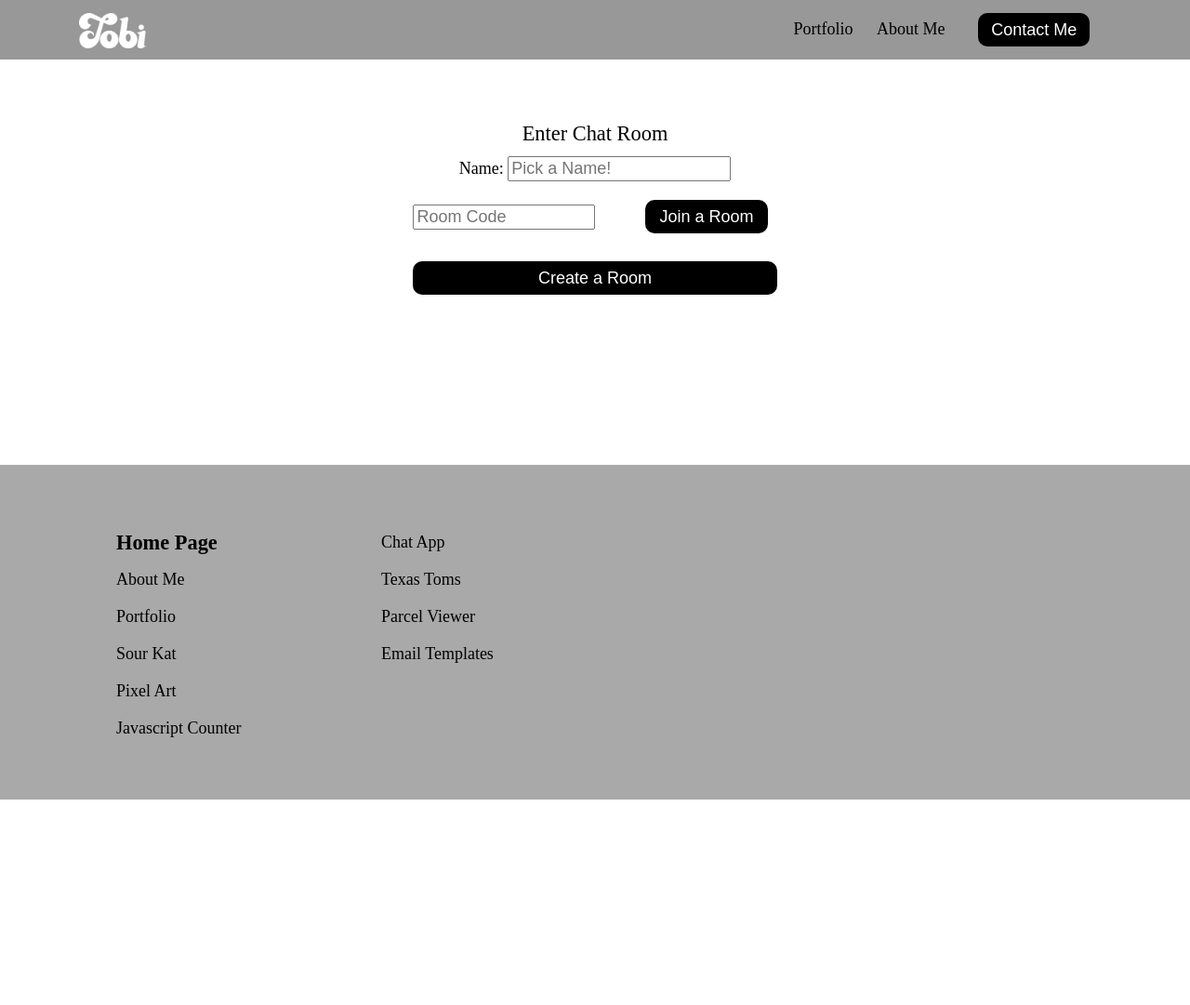
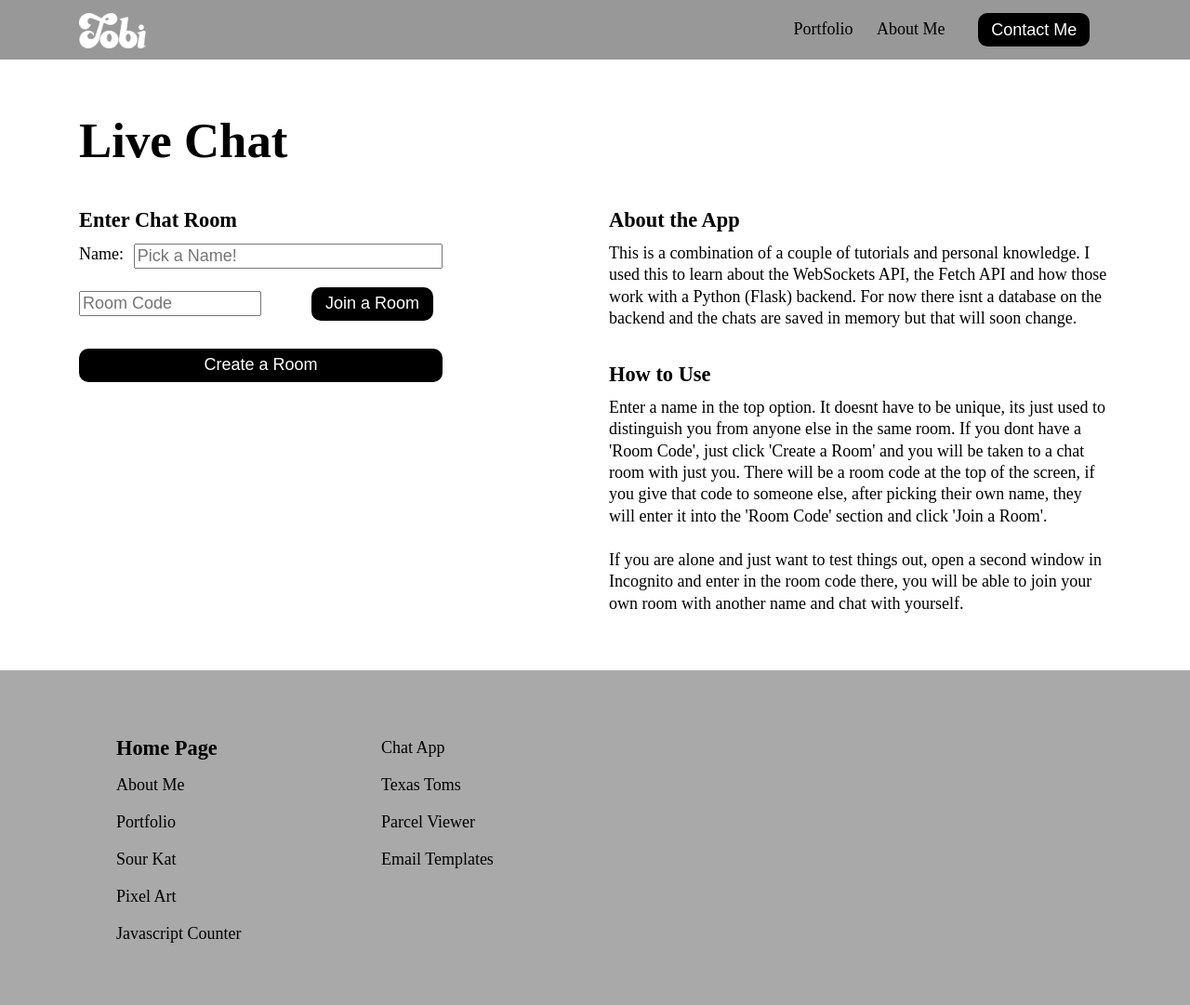
Before and after one commit to Tobitheghost/Tobitheghost.com, a Flask app: page /chat_app/ in a window 1280 px wide. Shown: the whole page at 93% size. Before the commit the page ends 860 px from the top, so only its background shows below. Run offline with Flask 3, Linux system fonts and the light colour scheme; some libraries are stand-ins or nearby versions.

Commit message:
reformatted chat app

```diff
--- a/website/static/chat_app/css/chat_app.css
+++ b/website/static/chat_app/css/chat_app.css
@@ -1,10 +1,30 @@
-/* chat_app.html */
+h3 {
+    font-weight: bolder;
+}
 
-section {
+.chat_title {
     display: flex;
-    height: 40vh;
-    align-items: center;
+    padding-bottom: 0px;
+    height: auto;
+    grid-column: 1/-1;
+}
+
+.chat-app, .info {
+    display: flex;
+    align-items: baseline;
     flex-direction: column;
+    width: 100%;
+    padding-top: 0px;
+}
+
+.chat-app {
+    grid-column: 1/7;
+    grid-row: 2;
+}
+
+.info {
+    grid-column: 7/-1;
+    grid-row: 2;
 }
 
 form {
@@ -14,7 +34,16 @@ form {
     gap: 10px;
 }
 
-.join {
+.chat-app .name {
+    display: flex;
+    width: 100%;
+    justify-content: space-between;
+    input {
+        width: 85%;
+    }
+}
+
+.chat-app .join {
     display: flex;
     justify-content: space-between;
     align-items: center;
@@ -23,55 +52,75 @@ form {
         height: 27px;
     } button {
         width: auto;
-        padding: 0px 15px;
+        padding: 0px 15px 0px;
     }
 }
 
-.create{
+.chat-app .create{
     width: 100%;
 }
 
-/* room.html */
-.message-box {
-    border: black 2px solid;
-    border-radius: 10px;
-    background-color: whitesmoke;
-    height: 80vh;
-    display: flex;
-    flex-direction: column;
-    width: 80vw;
-    align-items: stretch;
+.about {
+    padding-bottom: 24px;
 }
 
-.messages {
-    overflow-y: scroll;
-    flex: auto;
-    width: 100%;
+@media (max-width: 1110px) and (min-width: 730px) {
+
+    main {
+        display: grid;
+        column-gap: 30px;
+        grid-template-columns: repeat(8, 65px);
+        margin: 0 auto;
+        max-width: 730px;
     }
 
-.inputs {
-    align-items: baseline;
-    padding: 10px;
+    .chat_title {
         display: flex;
+        justify-content: center;
+        padding-bottom: 0px;
+        height: auto;
+        grid-column: 1/-1;
     }
 
-h2 {
-    text-align: center;
+    .chat-app {
+        align-items: center;
+        grid-row: 2;
+        grid-column: 1/-1;
     }
 
-#message {
-    flex: 1;
+    .info {
+        grid-row: 3;
+        grid-column: 1/-1;
     }
 
-.text {
-    display: flex;
-    flex-direction: row;
-    align-items: center;
-    justify-content: space-between;
-    padding: 0 10px 5px 10px;
 }
 
-.muted {
-    font-size: 10px;
-    color: darkgray;
+@media (max-width: 730px) {
+
+    main {
+        display: grid;
+        column-gap: 30px;
+        grid-template-columns: repeat(4, 65px);
+        margin: 0 auto;
+        max-width: 350px;
     }
+
+    .chat_title {
+        display: flex;
+        justify-content: center;
+        padding-bottom: 0px;
+        height: auto;
+        grid-column: 1/-1;
+    }
+
+    .chat-app {
+        align-items: center;
+        grid-row: 2;
+        grid-column: 1/-1;
+    }
+
+    .info {
+        grid-row: 3;
+        grid-column: 1/-1;
+    }
+}
--- a/website/static/parcel_viewer/css/parcel_viewer.css
+++ b/website/static/parcel_viewer/css/parcel_viewer.css
@@ -6,7 +6,6 @@ section {
 }
 
 article.text_input_container {
-  /* outline: solid red 2px; */
   grid-area: input;
   height: fit-content;
   display: flex;
@@ -15,7 +14,6 @@ article.text_input_container {
   align-content:end;
 
   input, label{
-    /* outline: solid red 2px; */
     align-self: self-start;
     width: 50%;
   }
@@ -34,7 +32,6 @@ article.text_input_container {
 
 article.text_detail_container {
   grid-area: text;
-  /* outline: solid red 2px; */
   font-weight: bolder;
 
   span {
@@ -44,7 +41,6 @@ article.text_detail_container {
 
 article.map_info_container {
   grid-area: map;
-  /* outline: solid red 2px; */
   min-height: 40vh;
 }
 
--- a/website/templates/chat_app/chat_app.html
+++ b/website/templates/chat_app/chat_app.html
@@ -10,10 +10,16 @@
 {% endblock %}
 
 {% block content %}
-<section class="chat-app">
+<section class="chat_title">
+    <article>
+        <h1>Live Chat</h1>
+    </article>
+</section>
+
+<section class="chat-app ">
     <h3>Enter Chat Room</h3>
     <form method="post">
-        <div>
+        <div class="name">
             <label>Name:</label>
             <input type="text" placeholder="Pick a Name!" name="name" value="{{name}}">
         </div>
@@ -29,4 +35,22 @@
         {% endif %}
     </form>
 </section>
+
+<section class="info">
+    <div class="about">
+        <h3>About the App</h3>
+        <p>This is a combination of a couple of tutorials and personal knowledge. I used this to learn about the WebSockets API, the Fetch API and how those work with a
+            Python (Flask) backend. For now there isnt a database on the backend and the chats are saved in memory but that will soon change.</p>
+    </div>
+    <div class="howto">
+        <h3>How to Use</h3>
+        <p>Enter a name in the top option. It doesnt have to be unique, its just used to distinguish you from anyone else in the same room. If you dont have a
+            'Room Code', just click 'Create a Room' and you will be taken to a chat room with just you. There will be a room code at the top of the screen, if
+            you give that code to someone else, after picking their own name, they will enter it into the 'Room Code' section and click 'Join a Room'.
+            <br><br>If you are alone and just want to test
+            things out, open a second window in Incognito and enter in the room code there, you will be able to join your own room with another name and chat with
+            yourself.</p>
+    </div>
+
+</section>
     {% endblock %}
--- a/website/templates/chat_app/room.html
+++ b/website/templates/chat_app/room.html
@@ -1,7 +1,7 @@
 {% extends "layout/base.html"%}
 {% block title %}Chat Room{% endblock %}
 {% block head %}
-<link rel="stylesheet" href="{{url_for('static', filename='chat_app/css/chat_app.css')}}">
+<link rel="stylesheet" href="{{url_for('static', filename='chat_app/css/chat_room.css')}}">
 <script src="https://cdnjs.cloudflare.com/ajax/libs/socket.io/4.0.1/socket.io.js" integrity="sha512-q/dWJ3kcmjBLU4Qc47E4A9kTB4m3wuTY7vkFJDTZKjTs8jhyGQnaUrxa0Ytd0ssMZhbNua9hE+E7Qv1j+DyZwA==" crossorigin="anonymous"></script>
 {% endblock %}
 {% block nav_links %}
--- a/website/templates/layout/base.html
+++ b/website/templates/layout/base.html
@@ -29,7 +29,6 @@
 
             <div class="nav_links">
                 <ul>
-                    <!-- <li class="asourkat_nav">{% block sourkat_link %}<a href="https://asourkat.com" target="_blank" rel="noopener noreferrer"><span>Sour Kat</span></a>{% endblock %}</li> -->
                     <li class="home_nav">{% block portfolio_link %}<a href="{{url_for('home.portfolio')}}"><span>Portfolio</span></a>{% endblock %}</li>
                     <li class="about_me_nav">{% block aboutme_link %}<a href="{{url_for('home.homepage')}}#about_me"><span>About Me</span></a>{% endblock %}</li>
                     <li class="contact_me_nav">{% block contactme_link %}<a href="{{url_for('home.homepage')}}#contact_me"><button>Contact Me</button></a>{% endblock %}</li>
--- a/website/templates/main/menu_grid.html
+++ b/website/templates/main/menu_grid.html
@@ -21,7 +21,6 @@
     {{menucard("Email Templates", "Email Template Gallery.",technologies= ["HTML", "Inline CSS"],link=url_for('email.index'),image=url_for('static', filename='main/images/email_thumbnail.png'))}}
     {{menucard("Texas Toms", "A redesign for a local restraunts website.",technologies= ["HTML", "Inline CSS"], link=url_for('texas_toms.index'), image=url_for('static', filename='main/images/texas_toms_placeholder.png'))}}
     {{menucard("Pixel Art", "Art that I use for developer projects and also for fun.", link=url_for('pixel_art.index'), image=url_for('static', filename='main/images/PixelArt Thumbnail.png'))}}
-    <!-- {{menucard("A_Sourkat", "Work In progress", link="https://asourkat.com", image=url_for('static', filename='main/images/coming_soon_placeholder.png'))}} -->
 </section>
 
 {% endblock %}
```
Also changed, not shown: website/static/chat_app/css/chat_room.css (added, +55 -0 lines). Lines whose indentation alone changed are shown as unchanged.
